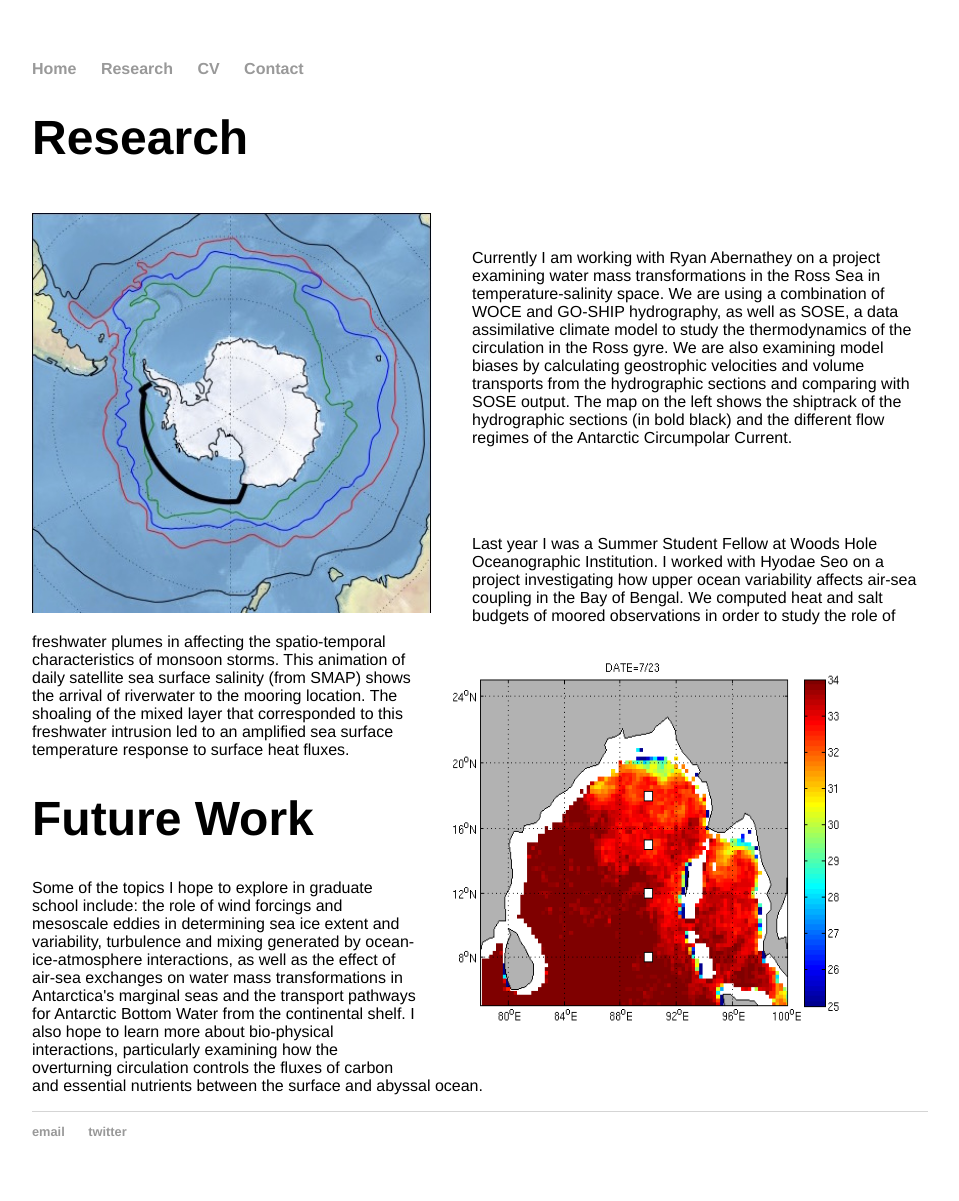
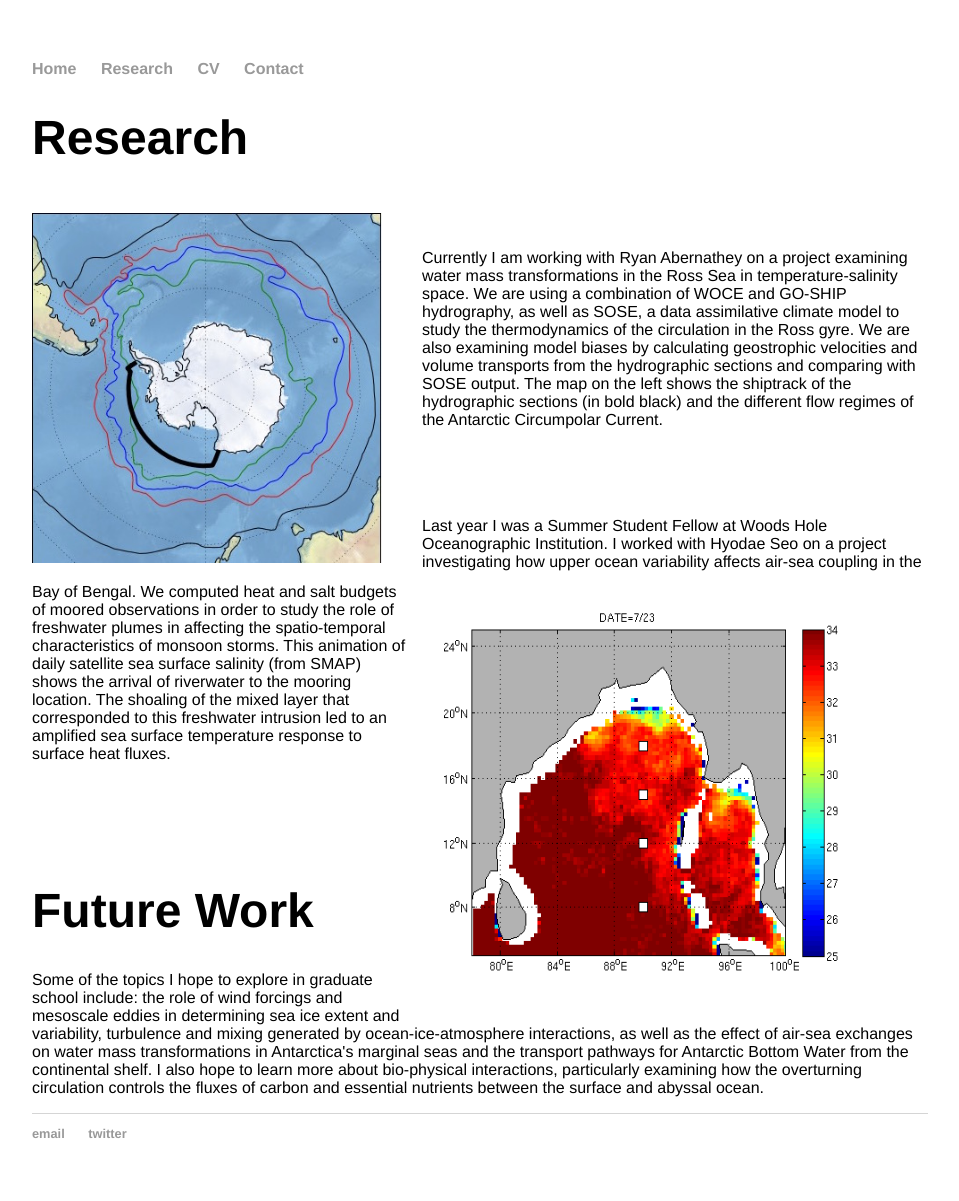
Before and after one commit to cprend/cprend.github.io, a Jekyll site: the page research/index.html, which Jekyll copies as it is, in a window 1280 px wide. Shown: the whole page, without its empty margins (160-1119 px from the left). Built offline with Jekyll 4.4.1, drawn with Linux system fonts in a browser that asks for light colours.

Commit message:
Update index.html

```diff
--- a/research/index.html
+++ b/research/index.html
@@ -19,7 +19,7 @@
 			<div class="blurb">
 	<h1>Research</h1>
 			<div>
-			<p style="float: left;"><img style="margin-right:40px" src="ACC.jpg" width="400" height="400" class="inline"></p><br/><br/>
+			<p style="float: left;"><img style="margin-right:40px" src="ACC.jpg" width="350" height="350" class="inline"></p><br/><br/>
 			<p>Currently I am working with Ryan Abernathey on a project examining water mass transformations in the Ross Sea
 			in temperature-salinity space. We are using a combination of WOCE and GO-SHIP hydrography, as well as SOSE, a data assimilative
 			climate model to study the thermodynamics of the circulation in the Ross gyre. We are also examining model biases by
@@ -30,13 +30,14 @@
 			</div>
 
 			<div>
-			<p style="float: right;"><img style="margin-right:40px" src="aug_sss.gif" width="470" height="400" class="inline"></p>
+			<p style="float: right;"><img style="margin-right:40px" src="aug_sss.gif" width="480" height="400" class="inline"></p>
 			<p>Last year I was a Summer Student Fellow at Woods Hole Oceanographic Institution. I worked with Hyodae Seo on a project
 			investigating how upper ocean variability affects air-sea coupling in the Bay of Bengal. We computed heat and salt budgets
 			of moored observations in order to study the role of freshwater plumes in affecting the spatio-temporal characteristics
 			of monsoon storms. This animation of daily satellite sea surface salinity (from SMAP) shows the arrival of riverwater to
 			the mooring location. The shoaling of the mixed layer that corresponded to this freshwater intrusion led to an amplified
 			sea surface temperature response to surface heat fluxes.</p>
+			<br/><br/><br/><br/>
 			</div>
 
 	<h1>Future Work</h1>
```
